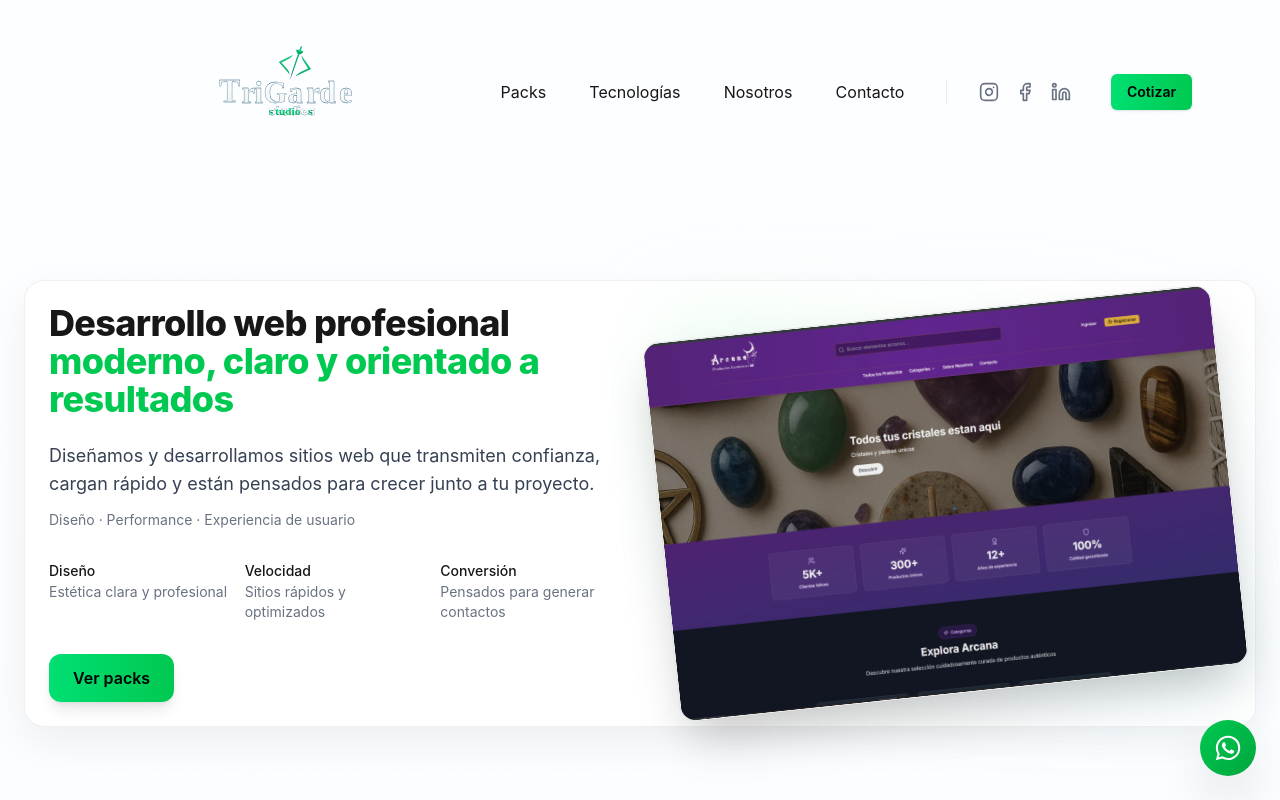
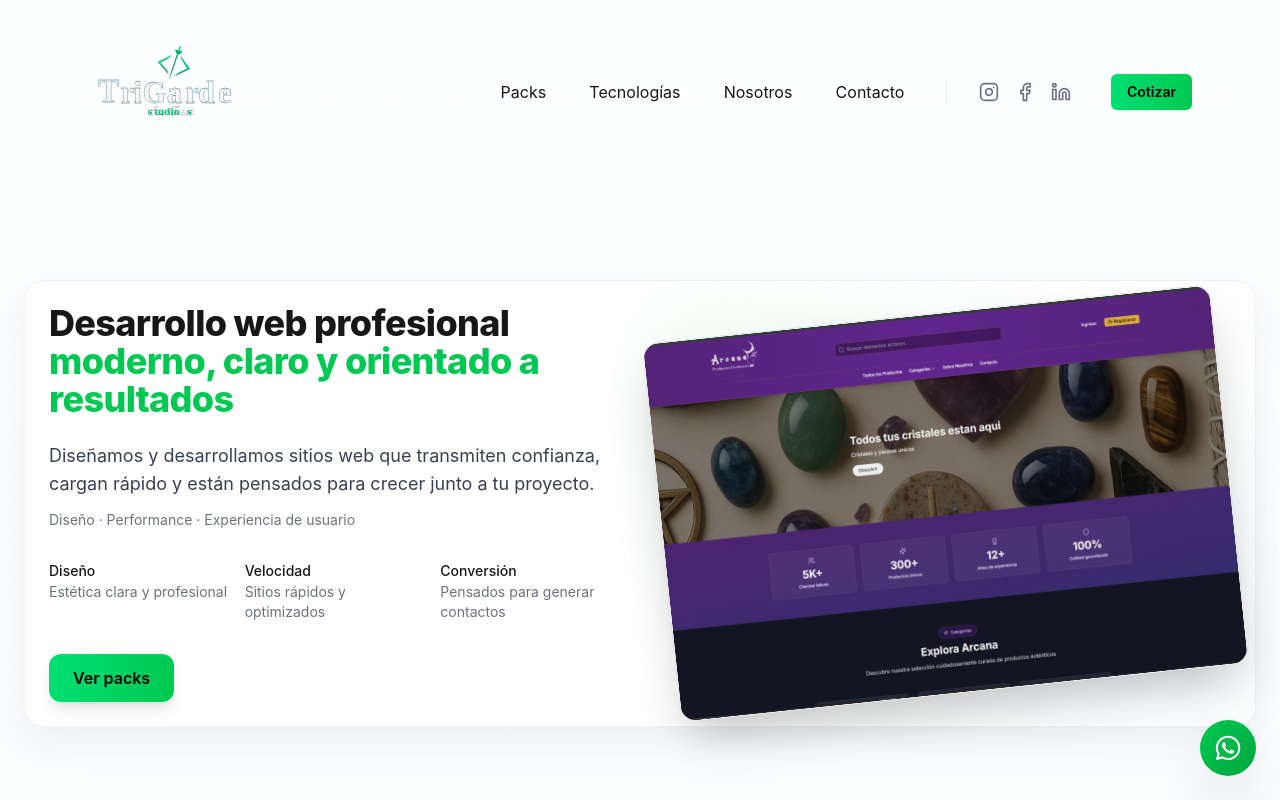
Before and after one commit to cristiandlv/TriGarden, a Next.js app: page / in a window 1280 px wide. Shown: the top 800 px of the page. Built offline with nearby package versions, Linux system fonts and the light colour scheme.

Commit message:
logo fix

```diff
--- a/app/components/Navbar.tsx
+++ b/app/components/Navbar.tsx
@@ -1,6 +1,5 @@
 "use client";
 
-import Image from "next/image";
 import { useState, useEffect } from "react";
 import {
   FiInstagram,
@@ -33,13 +32,12 @@ export default function Navbar() {
           {/* LOGO */}
           <a href="#" className="flex items-center" aria-label="Inicio">
             <div className="relative flex items-center h-32 md:h-40 transform -translate-y-1 md:-translate-y-2">
-              <Image
+              <img
                 src="/TriGarde_logo.svg"
                 alt="TriGarde Studio"
-                width={640}
-                height={180}
                 className="object-contain max-w-full h-32 md:h-40"
-                priority
+                decoding="async"
+                loading="eager"
               />
             </div>
           </a>
```
